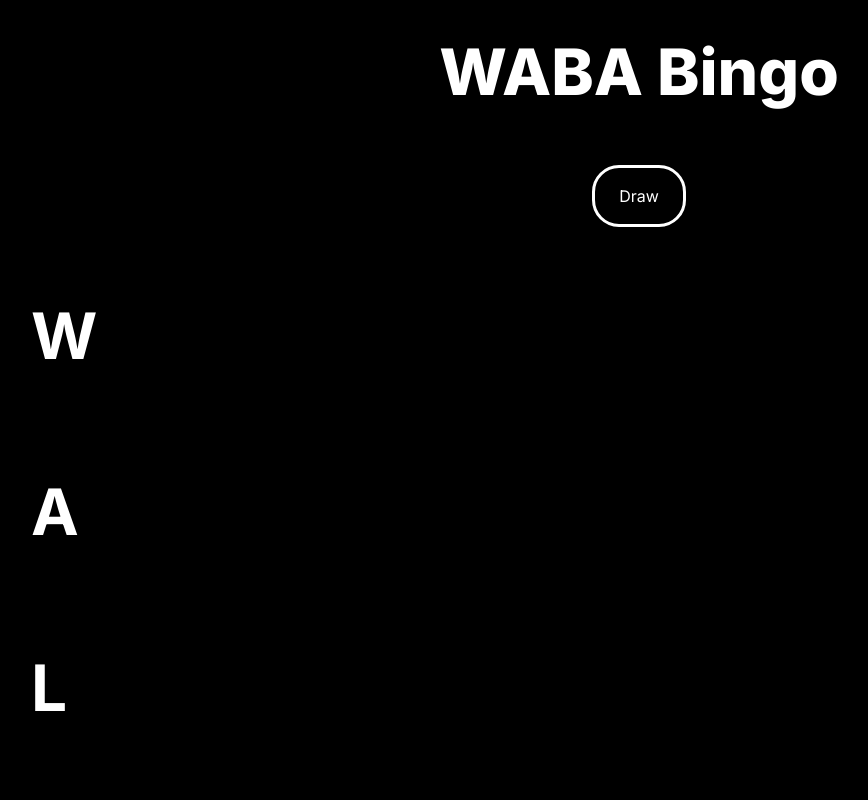
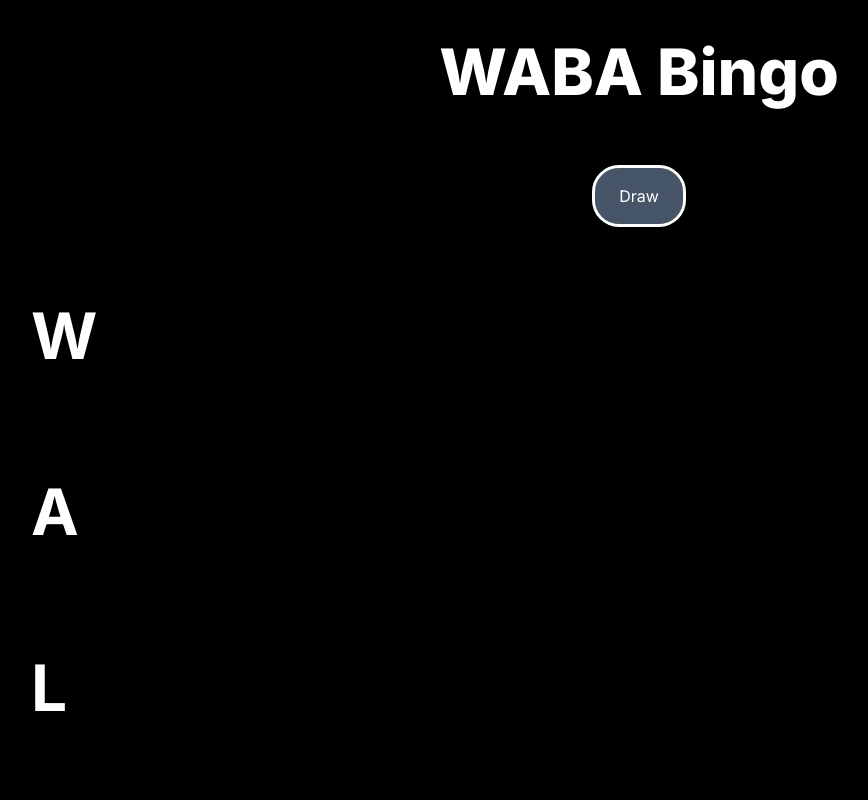
Before and after one commit to hkapk/waldo-caller, a Next.js app: page / in a window 1280 px wide. Shown: the top 800 px of the page, without its empty margins (1-869 px from the left). Built offline with nearby package versions, Linux system fonts and the light colour scheme.

Commit message:
reverted style change

```diff
--- a/components/BingoCaller.jsx
+++ b/components/BingoCaller.jsx
@@ -35,7 +35,7 @@ const BingoCaller = () => {
 
     return (
         <div className="p-6">
-            <button className="flex flex-row relative justify-center mx-auto items-center py-4 px-6 outline rounded-3xl"
+            <button className="flex flex-row bg-slate-600 relative justify-center mx-auto items-center py-4 px-6 outline rounded-3xl"
                 onClick={callBingoNumber}>Draw</button>
             <div className="">
                 <p className="sm:text-[64px] text-[50px]
```
